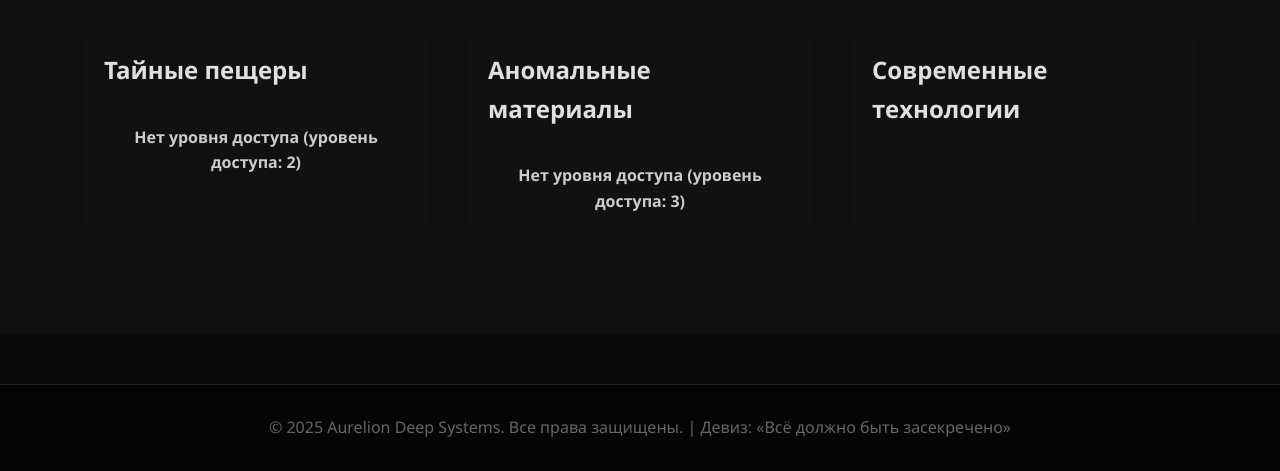
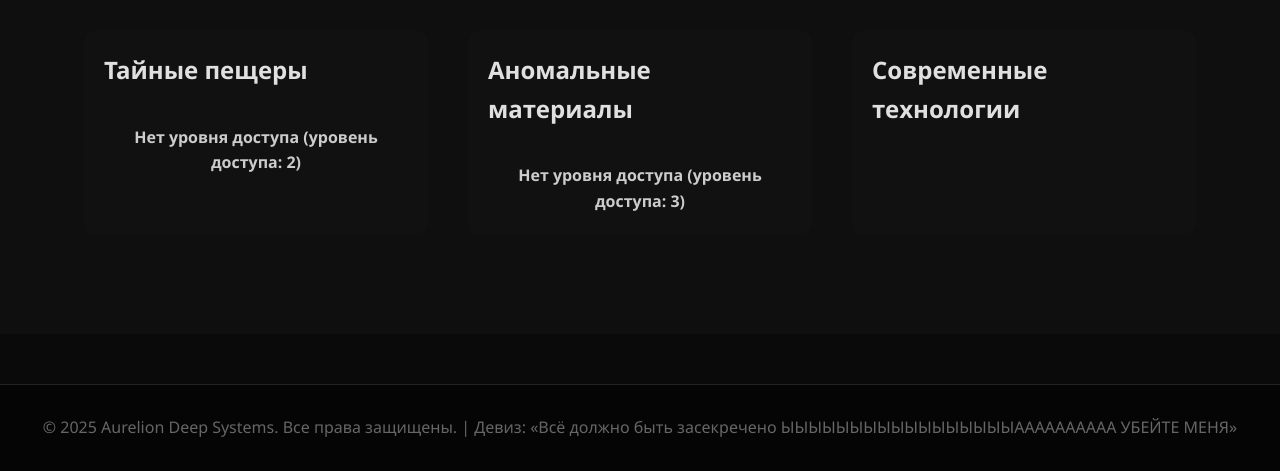
Before and after one commit to WatchmanOfDoom2/AURELION-DEEP-SYSTEMS.github.io, a plain HTML site: page index.html in a window 1280 px wide. Shown: the part 1338-1809 px from the top of the page. Drawn offline with Linux system fonts and the light colour scheme.

Commit message:
Update index.html

```diff
--- a/index.html
+++ b/index.html
@@ -97,7 +97,7 @@
 </div>
 
 <footer>
-  <p>&copy; 2025 Aurelion Deep Systems. Все права защищены. | Девиз: «Всё должно быть засекречено»</p>
+  <p>&copy; 2025 Aurelion Deep Systems. Все права защищены. | Девиз: «Всё должно быть засекречено ЫЫЫЫЫЫЫЫЫЫЫЫЫЫЫЫЫАААААААААА УБЕЙТЕ МЕНЯ»</p>
 </footer>
 
 <script>
@@ -122,8 +122,7 @@
 
   function showAccess(sectionName){
     document.getElementById("accessTitle").textContent = Нет уровня доступа: ${sectionName};
-    accessModal.style.display = "block";
-  }
+    accessModal.style.display = "block"; }
 
   // Закрытие при клике вне модального окна
   window.addEventListener('click', (event) => {
```
